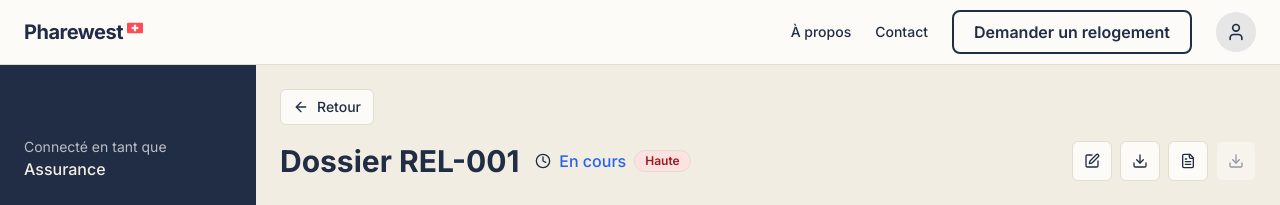
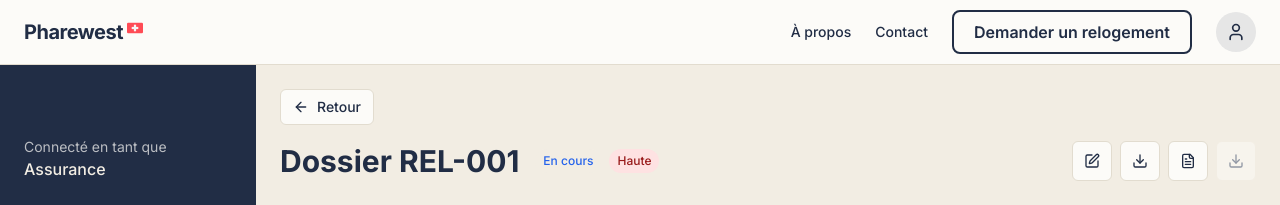
Before and after one commit to valcourgeau/sini, a Next.js app: page /platform/dashboard/assurance/dossiers/REL-001 in a window 1280 px wide. Shown: the top 205 px of the page. Built offline with nearby package versions, Linux system fonts and the light colour scheme.

Commit message:
feat: update status capsule

```diff
--- a/src/app/platform/dashboard/assurance/dossiers/[id]/page.tsx
+++ b/src/app/platform/dashboard/assurance/dossiers/[id]/page.tsx
@@ -172,18 +172,15 @@ export default async function CaseDetailPage({ params }: PageProps) {
             <div className="flex flex-col sm:flex-row sm:items-center gap-2 sm:gap-4">
               <h1 className="text-2xl md:text-3xl font-bold text-primary">Dossier {currentCaseData.id}</h1>
               <div className="flex flex-wrap items-center gap-2">
-                <div className="flex items-center gap-2">
-                  {getStatusIcon(currentCaseData.status)}
-                  <span className={`text-sm md:text-base font-medium ${getStatusColor(currentCaseData.status)}`}>
-                    {currentCaseData.status === "initie" ? "Initié" :
-                     currentCaseData.status === "processing" ? "En cours" :
-                     currentCaseData.status === "completed" ? "Terminé" :
-                     currentCaseData.status === "pending" ? "En attente" : "Annulé"}
-                  </span>
-                </div>
-                <Badge variant="outline" className={getPriorityColor(currentCaseData.priority)}>
+                <span className={`px-2 py-1 rounded-full text-xs font-medium ${getStatusColor(currentCaseData.status)} bg-muted`}>
+                  {currentCaseData.status === "initie" ? "Initié" :
+                   currentCaseData.status === "processing" ? "En cours" :
+                   currentCaseData.status === "completed" ? "Terminé" :
+                   currentCaseData.status === "pending" ? "En attente" : "Annulé"}
+                </span>
+                <span className={`px-2 py-1 rounded-full text-xs font-medium ${getPriorityColor(currentCaseData.priority)}`}>
                   {currentCaseData.priority === "high" ? "Haute" : "Normale"}
-                </Badge>
+                </span>
               </div>
             </div>
           </div>
--- a/src/app/platform/dashboard/assurance/dossiers/page.tsx
+++ b/src/app/platform/dashboard/assurance/dossiers/page.tsx
@@ -352,7 +352,7 @@ function AssuranceDossiersContent() {
                   )}
                 </div>
 
-                <div className="flex items-center gap-2">
+                <div className="flex items-center gap-2 text-primary">
                   <Link href={`/platform/dashboard/assurance/dossiers/${case_.id}`}>
                     <Button variant="outline" size="sm">
                       <Eye className="h-4 w-4" />
--- a/src/app/platform/dashboard/assurance/messages/page.tsx
+++ b/src/app/platform/dashboard/assurance/messages/page.tsx
@@ -434,15 +434,12 @@ function MessagesContent() {
                                             };
 
                                             return (
-                                              <>
-                                                {getStatusIcon(caseData.status)}
-                                                <span className={`text-xs font-medium ${getStatusColor(caseData.status)}`}>
-                                                  {caseData.status === "initie" ? "Initié" :
-                                                   caseData.status === "processing" ? "En cours" :
-                                                   caseData.status === "completed" ? "Terminé" :
-                                                   caseData.status === "pending" ? "En attente" : "Annulé"}
-                                                </span>
-                                              </>
+                                              <span className={`px-2 py-1 rounded-full text-xs font-medium ${getStatusColor(caseData.status)} bg-muted`}>
+                                                {caseData.status === "initie" ? "Initié" :
+                                                 caseData.status === "processing" ? "En cours" :
+                                                 caseData.status === "completed" ? "Terminé" :
+                                                 caseData.status === "pending" ? "En attente" : "Annulé"}
+                                              </span>
                                             );
                                           })()}
                                         </div>
--- a/src/app/platform/dashboard/assurance/page.tsx
+++ b/src/app/platform/dashboard/assurance/page.tsx
@@ -437,7 +437,7 @@ export default function AssuranceDashboard() {
               <TooltipProvider>
                 <Tooltip>
                   <TooltipTrigger asChild>
-                    <span className={`text-xs font-medium cursor-help whitespace-nowrap ${getStatusColor("initie")}`}>Initiés</span>
+                    <span className={`px-2 py-1 rounded-full text-xs font-medium cursor-help whitespace-nowrap ${getStatusColor("initie")} bg-muted`}>Initiés</span>
                   </TooltipTrigger>
                   <TooltipContent>
                     <p>Dossiers créés nécessitant l'initialisation de la part de notre équipe</p>
@@ -458,7 +458,7 @@ export default function AssuranceDashboard() {
               <TooltipProvider>
                 <Tooltip>
                   <TooltipTrigger asChild>
-                    <span className={`text-xs font-medium cursor-help whitespace-nowrap ${getStatusColor("pending")}`}>En attente</span>
+                    <span className={`px-2 py-1 rounded-full text-xs font-medium cursor-help whitespace-nowrap ${getStatusColor("pending")} bg-muted`}>En attente</span>
                   </TooltipTrigger>
                   <TooltipContent>
                     <p>Dossiers en attente d'informations complémentaires de votre part</p>
@@ -479,7 +479,7 @@ export default function AssuranceDashboard() {
               <TooltipProvider>
                 <Tooltip>
                   <TooltipTrigger asChild>
-                    <span className={`text-xs font-medium cursor-help whitespace-nowrap ${getStatusColor("processing")}`}>En cours</span>
+                    <span className={`px-2 py-1 rounded-full text-xs font-medium cursor-help whitespace-nowrap ${getStatusColor("processing")} bg-muted`}>En cours</span>
                   </TooltipTrigger>
                   <TooltipContent>
                     <p>Dossiers validés avec un relogement prêt ou en cours</p>
@@ -500,7 +500,7 @@ export default function AssuranceDashboard() {
               <TooltipProvider>
                 <Tooltip>
                   <TooltipTrigger asChild>
-                    <span className={`text-xs font-medium cursor-help whitespace-nowrap ${getStatusColor("completed")}`}>Terminés</span>
+                    <span className={`px-2 py-1 rounded-full text-xs font-medium cursor-help whitespace-nowrap ${getStatusColor("completed")} bg-muted`}>Terminés</span>
                   </TooltipTrigger>
                   <TooltipContent>
                     <p>Dossiers complètement finalisés avec relogement effectué</p>
--- a/src/app/platform/dashboard/host/biens/page.tsx
+++ b/src/app/platform/dashboard/host/biens/page.tsx
@@ -181,10 +181,9 @@ export default function HostBiens() {
                   <h3 className="font-semibold text-lg">{property.name}</h3>
                   <p className="text-muted-foreground">{property.type}</p>
                 </div>
-                <div className={`flex items-center gap-2 ${getStatusColor(property.status)}`}>
-                  {getStatusIcon(property.status)}
-                  <span className="font-medium capitalize">{property.status}</span>
-                </div>
+                <span className={`px-2 py-1 rounded-full text-xs font-medium ${getStatusColor(property.status)} bg-muted`}>
+                  {property.status}
+                </span>
               </div>
 
               {/* Address */}
--- a/src/app/platform/dashboard/host/page.tsx
+++ b/src/app/platform/dashboard/host/page.tsx
@@ -218,10 +218,9 @@ export default function HostDashboard() {
 
               <div className="flex items-center gap-4">
                 <div className="text-right">
-                  <div className={`flex items-center gap-2 ${getStatusColor(property.status)}`}>
-                    {getStatusIcon(property.status)}
-                    <span className="font-medium capitalize">{property.status}</span>
-                  </div>
+                  <span className={`px-2 py-1 rounded-full text-xs font-medium ${getStatusColor(property.status)} bg-muted`}>
+                    {property.status}
+                  </span>
                   {property.currentBooking && (
                     <p className="text-sm text-muted-foreground">
                       {property.currentBooking.revenue}
--- a/src/app/platform/dashboard/sinistre/messages/page.tsx
+++ b/src/app/platform/dashboard/sinistre/messages/page.tsx
@@ -161,15 +161,12 @@ export default function SinistreMessagesPage() {
                 Dossier {mockUserCase.id}
               </h3>
               <div className="flex items-center gap-2 mt-1">
-                <div className="flex items-center gap-1">
-                  {getStatusIcon(mockUserCase.status)}
-                  <span className={`text-sm font-medium ${getStatusColor(mockUserCase.status)}`}>
-                    {mockUserCase.status === "initie" ? "Initié" :
-                     mockUserCase.status === "processing" ? "En cours" :
-                     mockUserCase.status === "completed" ? "Terminé" :
-                     mockUserCase.status === "pending" ? "En attente" : "Annulé"}
-                  </span>
-                </div>
+                <span className={`px-2 py-1 rounded-full text-xs font-medium ${getStatusColor(mockUserCase.status)} bg-muted`}>
+                  {mockUserCase.status === "initie" ? "Initié" :
+                   mockUserCase.status === "processing" ? "En cours" :
+                   mockUserCase.status === "completed" ? "Terminé" :
+                   mockUserCase.status === "pending" ? "En attente" : "Annulé"}
+                </span>
                 <span className="text-sm text-muted-foreground">
                   {mockUserCase.disasterAddress.city}, {mockUserCase.disasterAddress.canton}
                 </span>
--- a/src/app/platform/dashboard/sinistre/sinistre-dashboard-client.tsx
+++ b/src/app/platform/dashboard/sinistre/sinistre-dashboard-client.tsx
@@ -102,12 +102,9 @@ export default function SinistreDashboardClient() {
       <Card className="p-6 bg-background border-primary/20">
         <div className="flex items-center justify-between mb-4">
           <h2 className="text-xl font-semibold text-primary">État de votre relogement</h2>
-          <div className={`flex items-center gap-2 ${getStatusColor(relocationStatus.status)}`}>
-            {getStatusIcon(relocationStatus.status)}
-            <span className="font-medium capitalize">
-              {relocationStatus.status.replace('_', ' ')}
-            </span>
-          </div>
+          <span className={`px-2 py-1 rounded-full text-xs font-medium ${getStatusColor(relocationStatus.status)} bg-muted`}>
+            {relocationStatus.status.replace('_', ' ')}
+          </span>
         </div>
 
         <div className="space-y-4">
```
Also changed, not shown: src/app/platform/dashboard/sinistre/relogement/page.tsx (+4 -7 lines).
